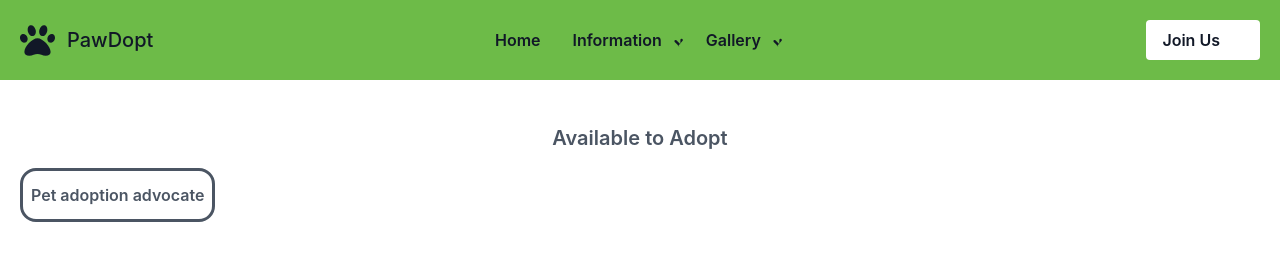
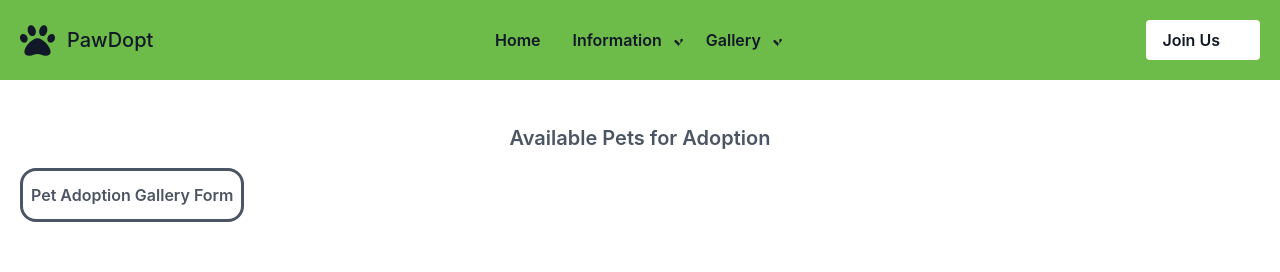
Before and after one commit to danaaam/pawdopt-client-003, a React (Create React App) app: page /available-to-adopt in a window 1280 px wide. Shown: the top 272 px of the page. Built offline with nearby package versions, Linux system fonts and the light colour scheme; no server answers; some icons are missing.

Commit message:
commit message

```diff
--- a/src/components/adminpanel/adminpages/AdoptionProcess.js
+++ b/src/components/adminpanel/adminpages/AdoptionProcess.js
@@ -79,10 +79,23 @@ function AdoptionProcess() {
       toast.warning("Declined");
       window.location.reload();
     } catch (error) {
-      console.error("Error updating adoption request:", error);
+      console.error("Error updating adoption request", error);
     }
   };
 
+  const handleDeleteAdoptionRequest = async (id) => {
+    console.log("Deleting adoption request with id:", id);
+    try {
+      await axios.delete(`http://localhost:8000/api/adoption/request/delete/${id}`);
+      console.log("Adoption request deleted successfully");
+      // Filter out the deleted request from the state
+      setAdoptionRequests(adoptionrequests.filter(request => request._id !== id));
+      toast.success("Adoption request deleted successfully");
+    } catch (error) {
+      console.error("Error deleting adoption request", error);
+      toast.error("Failed to delete adoption request");
+    }
+  };
 
 
   return (
@@ -146,6 +159,14 @@ function AdoptionProcess() {
                       Decline
                     </button>
                   </div>
+                  <div className="flex mt-2">
+                  <button
+                      onClick={() => handleDeleteAdoptionRequest(item._id)}
+                      className="px-4 py-2 bg-red-500 text-white rounded-md hover:bg-red-600 focus:outline-none focus:bg-red-600 mr-2 mb-2"
+                    >
+                      Delete
+                    </button>
+                  </div>
                 </div>
               </td>
               <td className="px-6 py-4 whitespace-nowrap">
--- a/src/components/adminpanel/adminpages/Users.js
+++ b/src/components/adminpanel/adminpages/Users.js
@@ -66,7 +66,7 @@ function Users() {
         password: "",
         verified: false,
         role: "",
-        admimMessage: ""
+        adminMessage: ""
       });
       fetchUsers();
       // Alert message when edit is successful
@@ -229,11 +229,6 @@ function Users() {
                         <option value="false">Unverify</option>
                         <option value="true">Verify</option>
                       </select>
-                      <input
-                        type="text"
-                        placeholder="Enter message"
-                        className="px-4 py-2 border border-gray-300 rounded-md focus:outline-none focus:ring focus:ring-indigo-200"
-                      />
                     </div>
                   ) : (
                     <span>{user.verified ? "Verified" : "Not Verified"}</span>
--- a/src/components/pages/FriendNeedsHome.js
+++ b/src/components/pages/FriendNeedsHome.js
@@ -150,7 +150,7 @@ function FriendNeedsHome() {
         <br />
 
         <div className="flex items-center justify-center font-semibold text-xl">
-          <h1>Available to Adopt</h1>
+          <h1>Available Pets for Adoption</h1>
         </div>
         <div className="gallery-container">
         <div className="flex justify-end mb-4">
@@ -159,8 +159,8 @@ function FriendNeedsHome() {
           className="px-2 border-solid rounded-2xl py-3 font-semibold hover:bg-green-500 hover:text-white"
         >
           {isFormVisible
-            ? "Hide Pet adoption advocate"
-            : "Pet adoption advocate"}
+            ? "Hide Pet Adoption Gallery Form"
+            : "Pet Adoption Gallery Form"}
         </button>
         </div>
         {isFormVisible && (
@@ -183,7 +183,7 @@ function FriendNeedsHome() {
                   <div className="sm:flex sm:items-start">
                     <div className="mt-3 text-center sm:mt-0 sm:ml-4 sm:text-left">
                       <h3 className="text-lg leading-6 font-medium text-gray-900">
-                        Pet Advocate Form
+                        Pet Adoption Gallery Form
                       </h3>
                       <div className="mt-2">
                         <label className="form-group-label">
```
